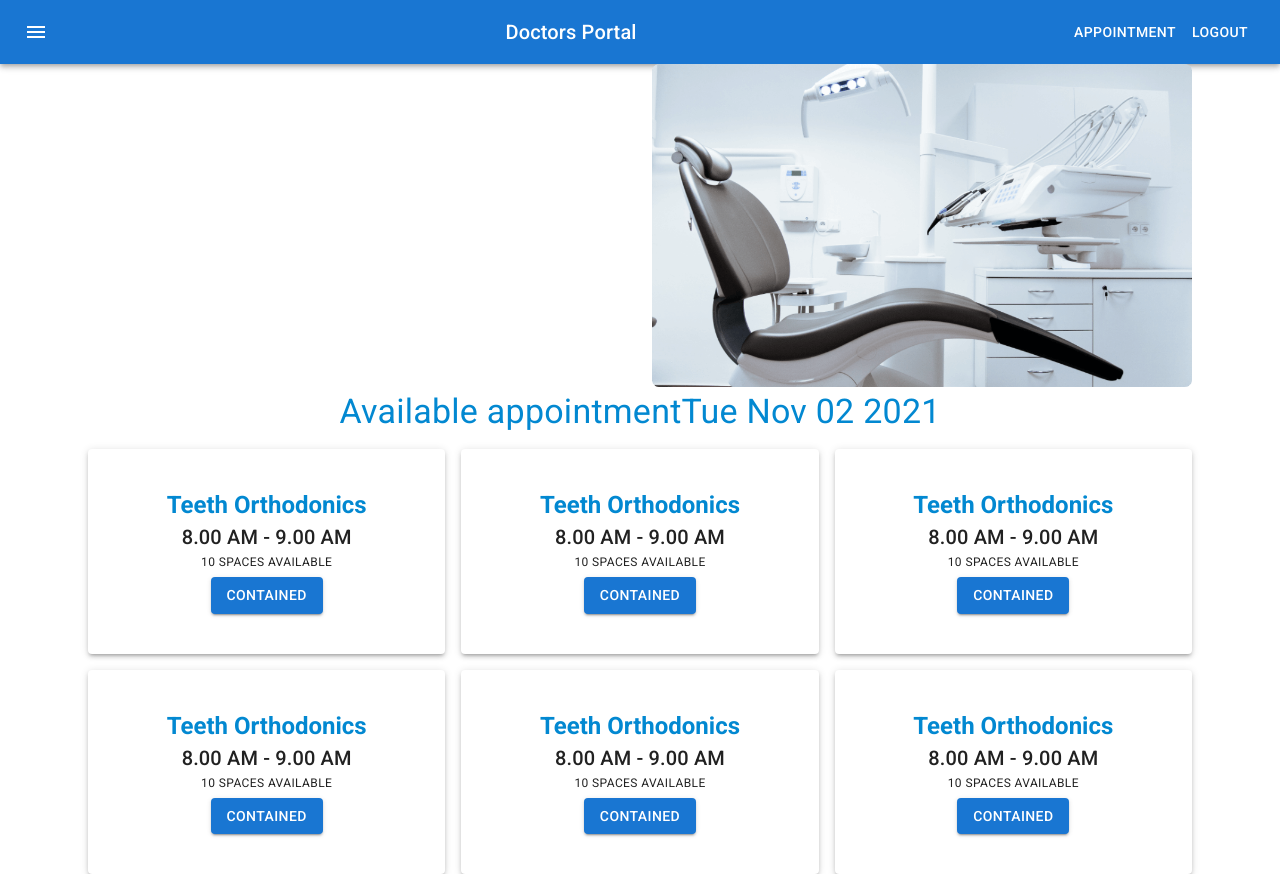
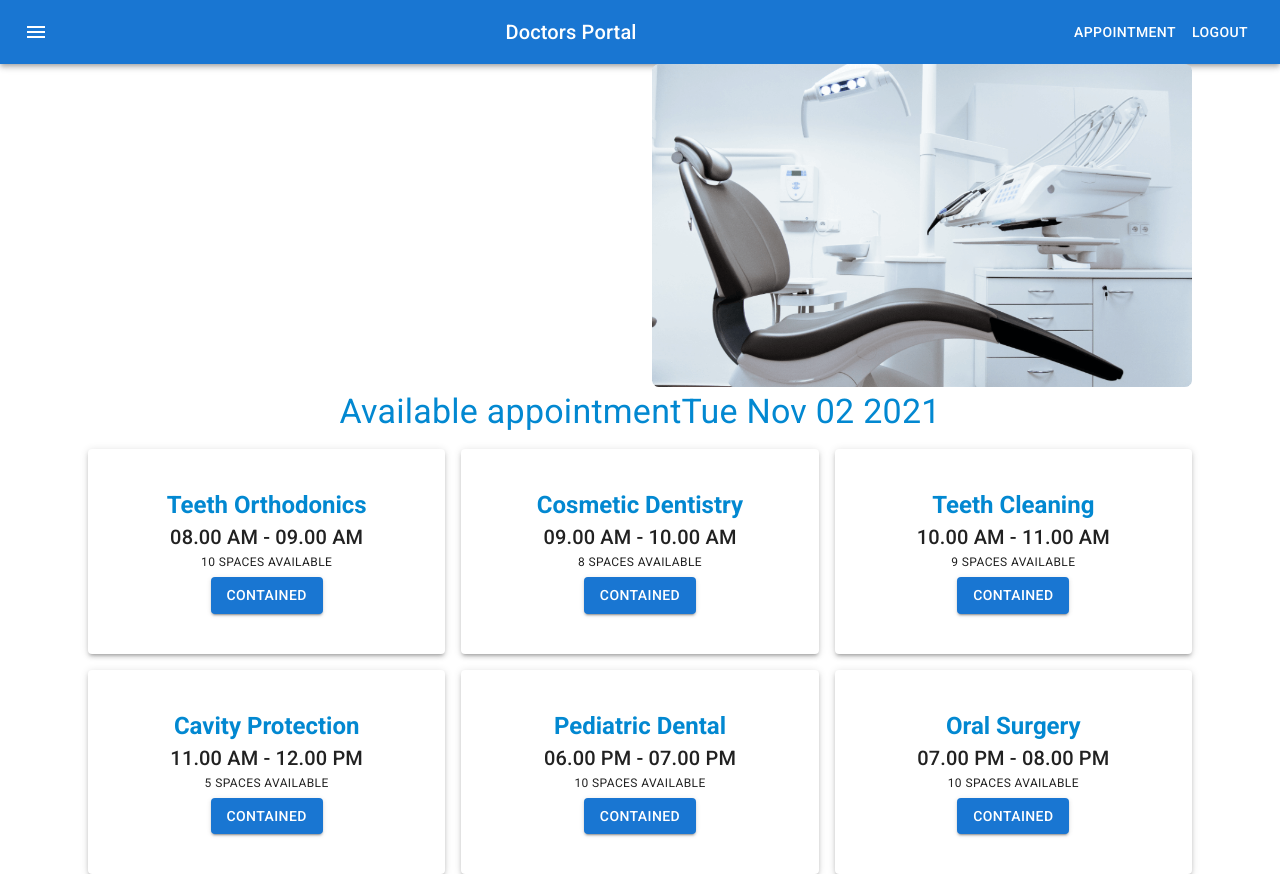
Before and after one commit to jayeen28/doctors-portal, a React (Create React App) app: page /appointment in a window 1280 px wide. Built offline with nearby package versions, Linux system fonts and the light colour scheme; no server answers; sample sign-in values are in the browser's storage.

Commit message:
appointment page booking data changed

```diff
--- a/src/Pages/Appointment/AvailableAppointment/AvailableAppointment.js
+++ b/src/Pages/Appointment/AvailableAppointment/AvailableAppointment.js
@@ -5,39 +5,39 @@ const bookings = [
     {
         id: 1,
         name: 'Teeth Orthodonics',
-        time: '8.00 AM - 9.00 AM',
-        space: 10
+        time: '08.00 AM - 09.00 AM',
+        space: 10,
     },
     {
         id: 2,
-        name: 'Teeth Orthodonics',
-        time: '8.00 AM - 9.00 AM',
-        space: 10
+        name: 'Cosmetic Dentistry',
+        time: '09.00 AM - 10.00 AM',
+        space: 8,
     },
     {
         id: 3,
-        name: 'Teeth Orthodonics',
-        time: '8.00 AM - 9.00 AM',
-        space: 10
+        name: 'Teeth Cleaning',
+        time: '10.00 AM - 11.00 AM',
+        space: 9,
     },
     {
         id: 4,
-        name: 'Teeth Orthodonics',
-        time: '8.00 AM - 9.00 AM',
-        space: 10
+        name: 'Cavity Protection',
+        time: '11.00 AM - 12.00 PM',
+        space: 5,
     },
     {
         id: 5,
-        name: 'Teeth Orthodonics',
-        time: '8.00 AM - 9.00 AM',
-        space: 10
+        name: 'Pediatric Dental',
+        time: '06.00 PM - 07.00 PM',
+        space: 10,
     },
     {
         id: 6,
-        name: 'Teeth Orthodonics',
-        time: '8.00 AM - 9.00 AM',
-        space: 10
-    }
+        name: 'Oral Surgery',
+        time: '07.00 PM - 08.00 PM',
+        space: 10,
+    },
 ]
 const AvailableAppointment = ({ date }) => {
     return (
```
